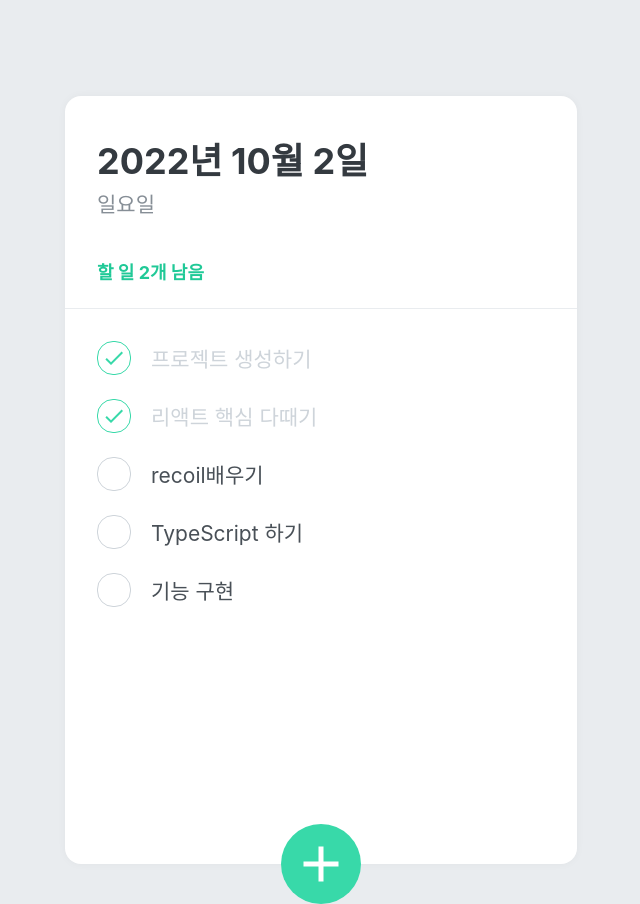
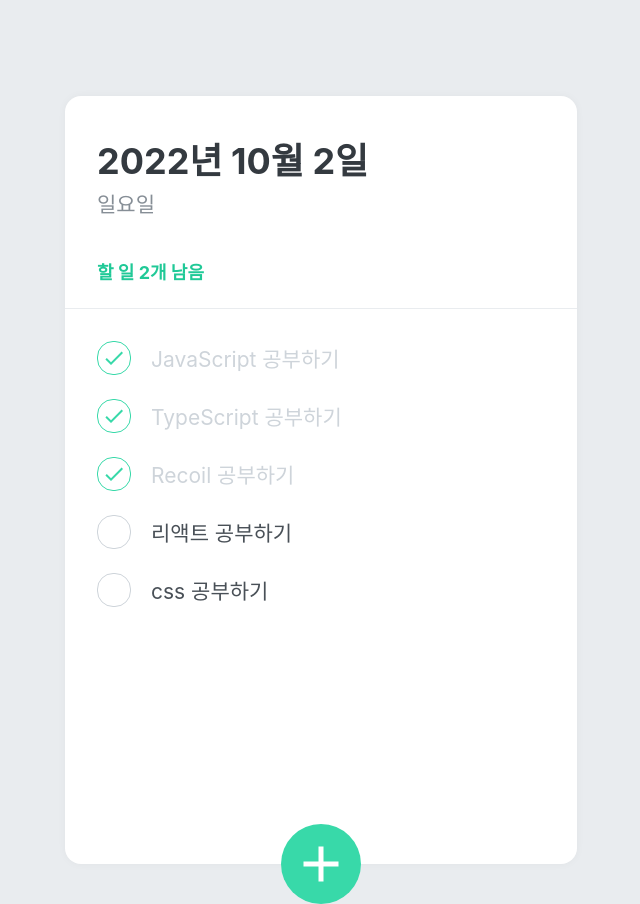
Before and after one commit to Leesin0222/Todo-FrontEnd, a React (Create React App) app: page / in a window 1280 px wide. Shown: the whole page, without its empty margins (319-959 px from the left). Built offline with nearby package versions, Linux system fonts and the light colour scheme.

Commit message:
⚡ :: todoItem에 있는 todo 정보 전달

```diff
--- a/src/component/TodoList.js
+++ b/src/component/TodoList.js
@@ -1,21 +1,25 @@
 import React from "react";
 import styled from "styled-components";
 import TodoItem from "./TodoItem";
+import {useTodoState} from "../TodoContext";
 
 const TodoListBlock = styled.div`
   flex: 1;
-  padding: 20px 32px;
-  padding-bottom: 48px;
+  padding: 20px 32px 48px;
   overflow-y: auto;
 `;
 
 function TodoList() {
+    const todos = useTodoState();
+
     return <TodoListBlock>
-        <TodoItem text="프로젝트 생성하기" done={true}/>
-        <TodoItem text="리액트 핵심 다때기" done={true}/>
-        <TodoItem text="recoil배우기" done={false}/>
-        <TodoItem text={"TypeScript 하기"} done={false}/>
-        <TodoItem text={"기능 구현"} done={false}/>
+        {todos.map(todo => (
+            <TodoItem
+                key={todo.id}
+                id={todo.id}
+                text={todo.text}
+                done={todo.done}/>
+        ))}
     </TodoListBlock>
 }
 
```
